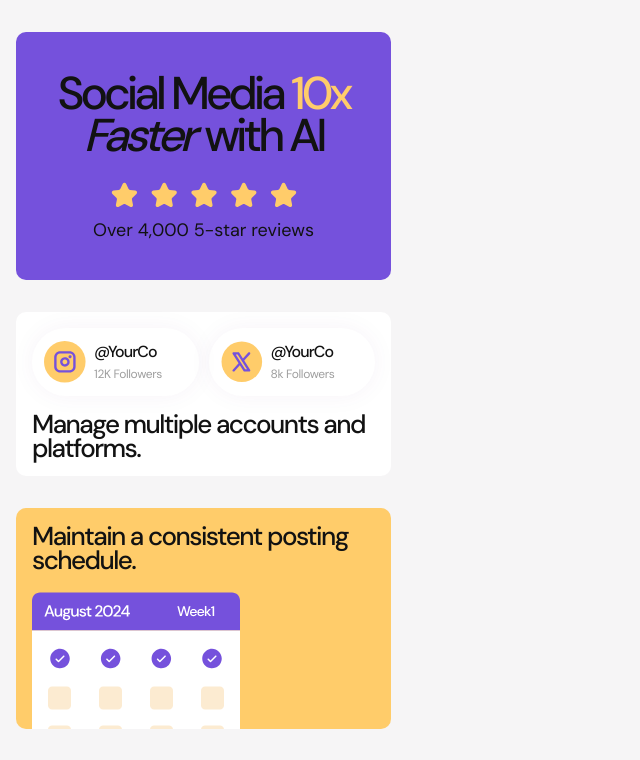
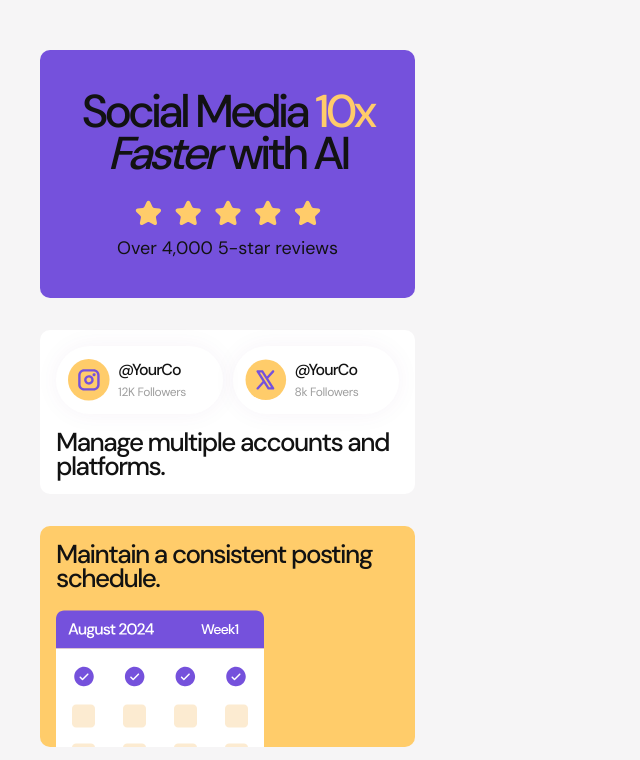
Before and after one commit to sorengrey/Frontend-Mentor-Bento-Grid, a Next.js app in the folder frontend-mentor-bento-grid/: page / in a window 1280 px wide. Shown: the top 760 px of the page, without its empty margins (0-640 px from the left). Built offline with nearby package versions, Linux system fonts and the light colour scheme.

Commit message:
Added breakpoints
Created custom breakpoints per Figma

```diff
--- a/frontend-mentor-bento-grid/src/app/page.js
+++ b/frontend-mentor-bento-grid/src/app/page.js
@@ -2,7 +2,7 @@ import Image from "next/image";
 
 export default function Home() {
   return (
-    <div className="min-h-screen py-[32px] px-[16px] bg-[#F6F5F6]">
+    <div className="min-h-screen py-[32px] md:py-[50px] md:px-[40px] px-[16px] bg-[#F6F5F6]">
       <div className="grid grid-cols-1 max-w-[375px] items-center justify-items-center gap-[32px] margin-auto">
         <div className="flex flex-col text-preset-1 text-[46px] py-[40px] px-[32px] bg-purple-500 inline-block text-center justify-items-center rounded-[10px] w-full">
           Social Media
```
Also changed, not shown: tailwind.config.js (+6 -1 lines).
